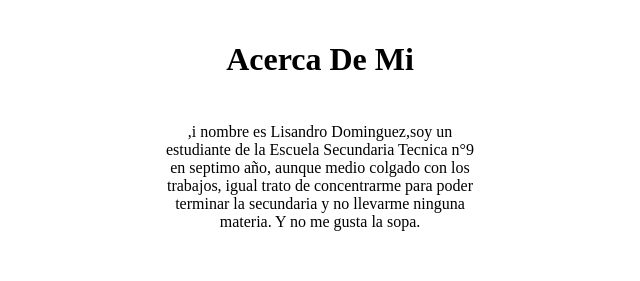
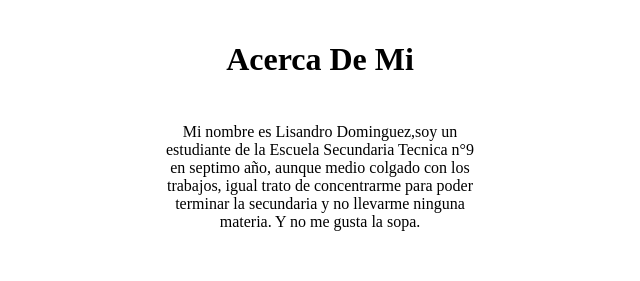
Before and after one commit to joseruperto01/generacionT-trabajo5, a plain HTML site: page index.html in a window 1280 px wide. Shown: the part 900-1181 px from the top of the page, 320-960 px from the left. Drawn offline with Linux system fonts and the light colour scheme.

Commit message:
Update index.html

```diff
--- a/index.html
+++ b/index.html
@@ -28,7 +28,7 @@
     <section class="seccion" id="s3">
         <h1>Acerca De Mi</h1>
         <br>
-        <p>,i nombre es Lisandro Dominguez,soy un estudiante de la Escuela Secundaria Tecnica n°9 en septimo año, aunque medio colgado con los trabajos, igual trato de concentrarme para poder terminar la secundaria y no llevarme ninguna materia. Y no me gusta la sopa.</p>
+        <p>Mi nombre es Lisandro Dominguez,soy un estudiante de la Escuela Secundaria Tecnica n°9 en septimo año, aunque medio colgado con los trabajos, igual trato de concentrarme para poder terminar la secundaria y no llevarme ninguna materia. Y no me gusta la sopa.</p>
 
     </section>
 
```
